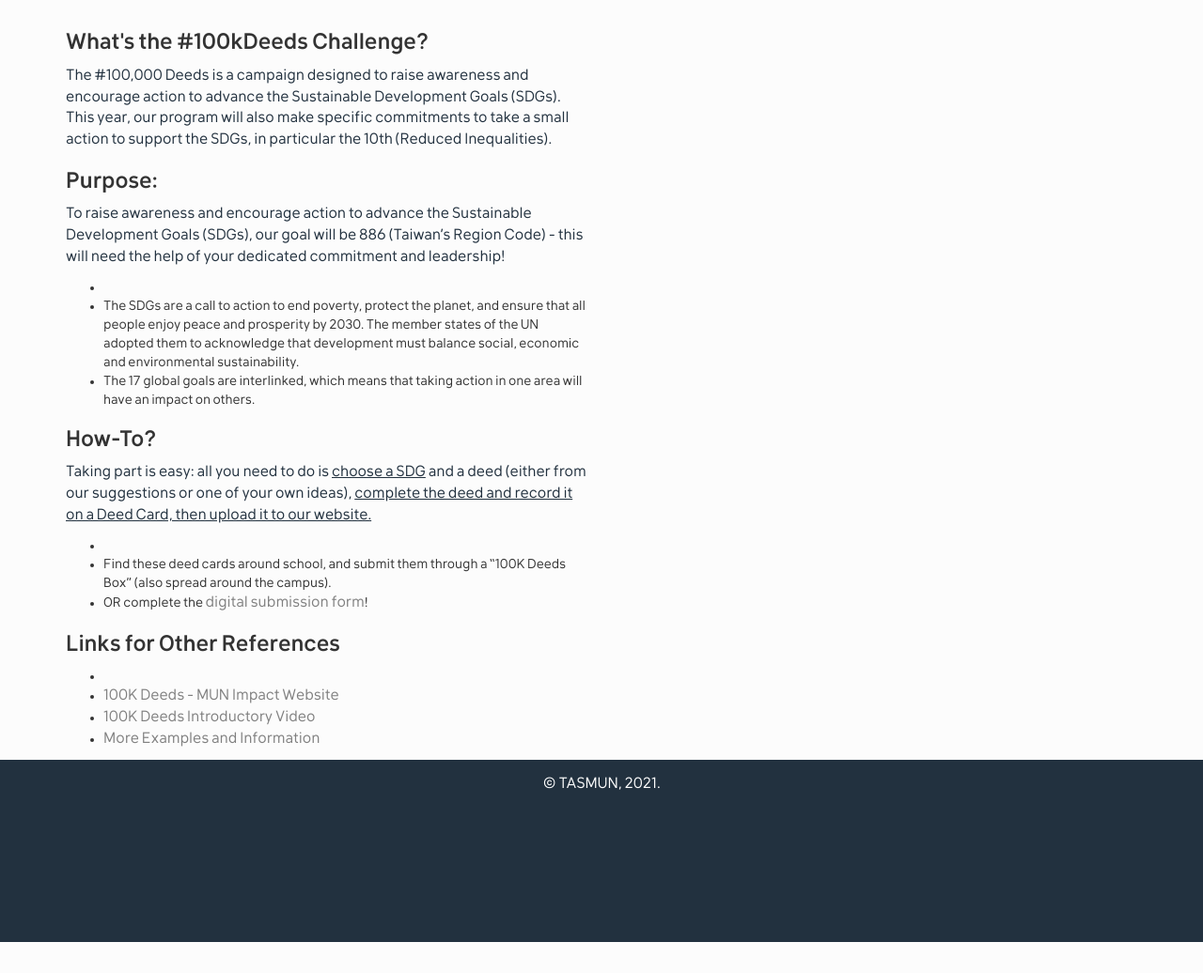
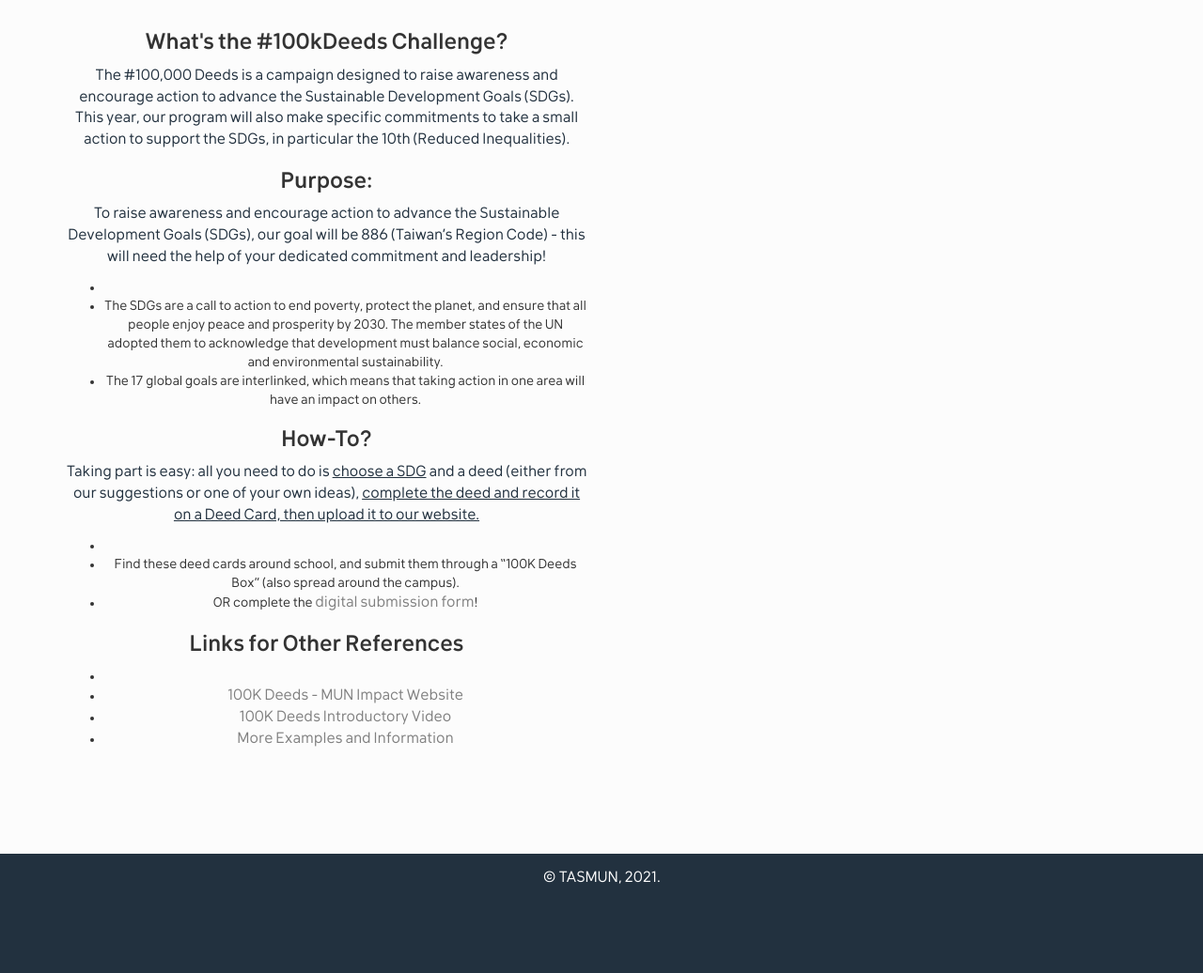
Before and after one commit to alexandernext/tasmun, a Jekyll site: the page built from 100kdeeds.html, in a window 1280 px wide. Shown: the part 262-1298 px from the top of the page at 94% size. Built offline with Jekyll 4.4.1, drawn with Linux system fonts in a browser that asks for light colours; some web fonts are replaced.

Commit message:
Update 100kdeeds.html

```diff
--- a/100kdeeds.html
+++ b/100kdeeds.html
@@ -2,7 +2,7 @@
 layout: split
 title: 100K Deeds Challenge
 ---
-<div class="col-md-6 committees">
+<center><div class="col-md-6 committees">
   <div class="item">
     <h3 class="item-title">
       What's the #100kDeeds Challenge?
@@ -47,4 +47,4 @@
       <li><a href="https://youtu.be/rlIA5Tv6WYI">100K Deeds Introductory Video</a></li>
       <li><a href="https://drive.google.com/drive/u/1/folders/1yo5GPjPQVHi0P0V4sRJC1CIDgCiTVcSK">More Examples and Information</a></li>
     </ul>
-  </div>
+  </div></center>
```
